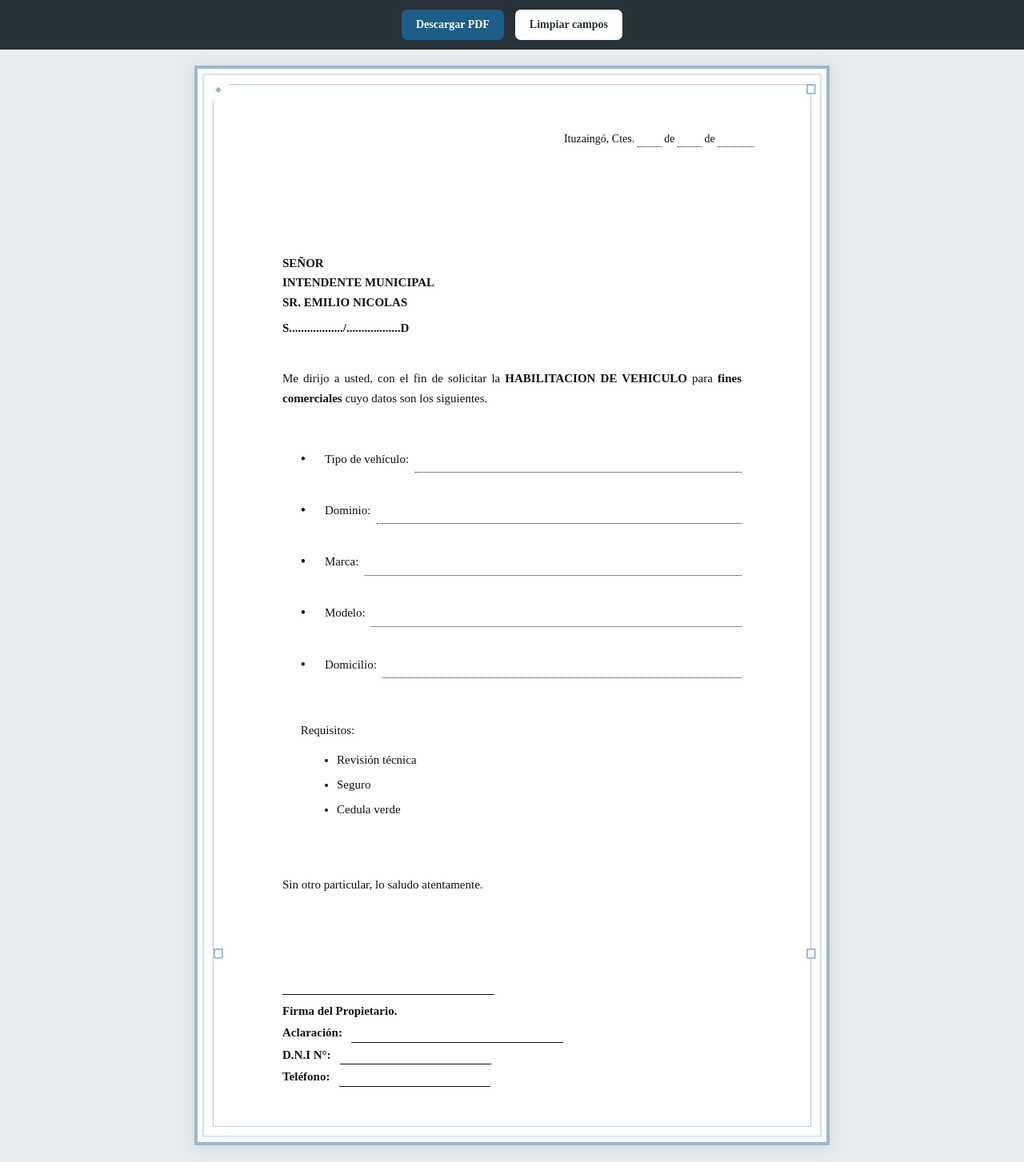
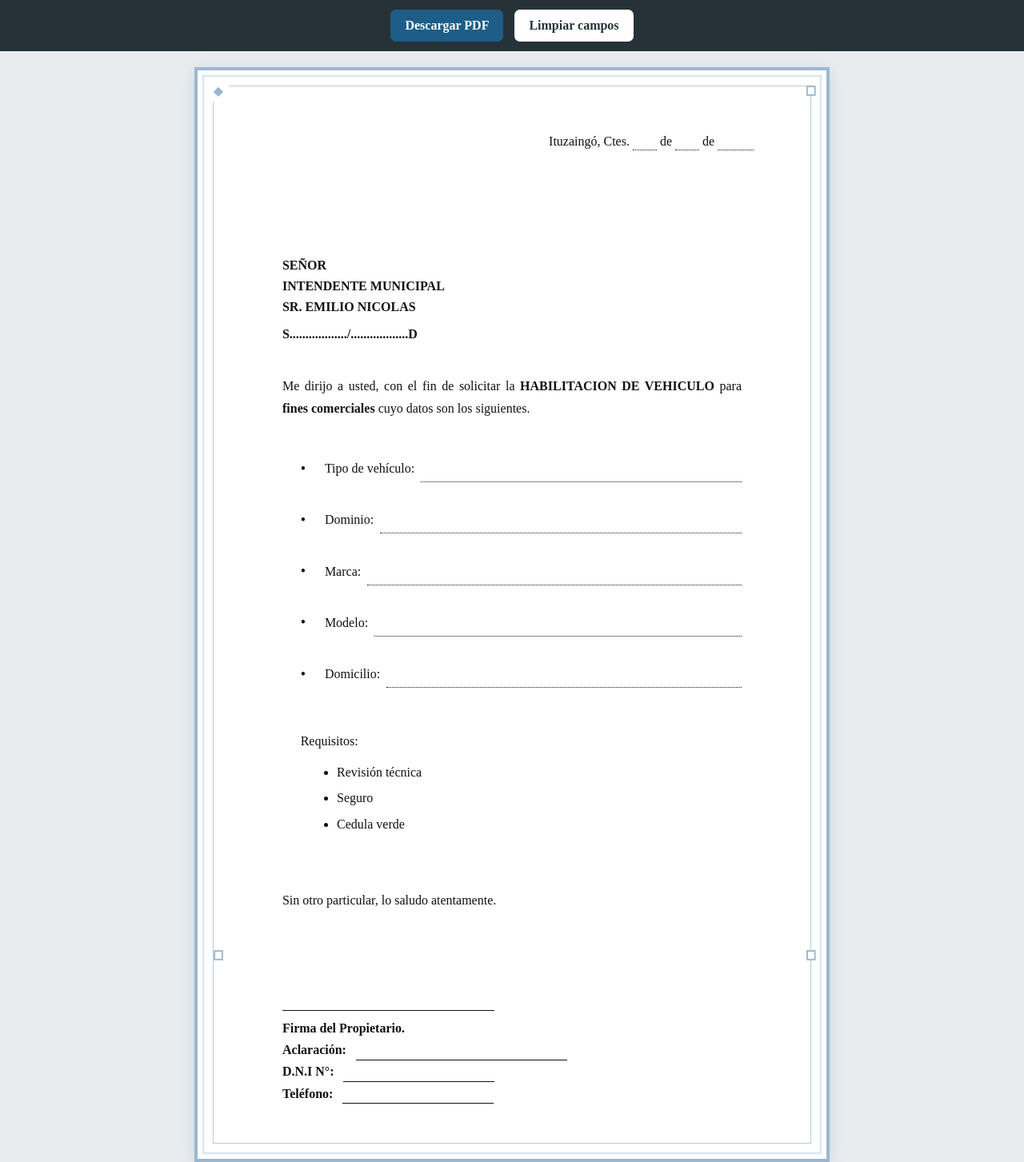
Before and after one commit to municipalidaddeituzaingo2026-arch/formularios-, a plain HTML site: page habilitacion-vehiculo/index.html in a window 1280 px wide. Shown: the top 1453 px of the page at 80% size. Drawn offline with Linux system fonts and the light colour scheme.

Commit message:
Increase font sizes to 16px in index.html
Updated font sizes from 14px and 15px to 16px for consistency.

```diff
--- a/habilitacion-vehiculo/index.html
+++ b/habilitacion-vehiculo/index.html
@@ -43,7 +43,7 @@ body {
   padding: 11px 18px;
   margin: 0 5px;
   font-family: "Times New Roman", Courier, monospace;
-  font-size: 14px;
+  font-size: 16px;
   font-weight: 700;
   cursor: pointer;
 }
@@ -112,7 +112,7 @@ body {
   background: white;
 
   font-family: "Times New Roman", Courier, monospace;
-  font-size: 10px;
+  font-size: 16px;
 
   box-shadow:
     196mm 0 0 -2.4mm white,
@@ -140,7 +140,7 @@ body {
   top: 4mm;
 
   white-space: nowrap;
-  font-size: 14px;
+  font-size: 16px;
 }
 
 .campo-fecha {
@@ -152,7 +152,7 @@ body {
   outline: none;
 
   font-family: "Times New Roman", Courier, monospace;
-  font-size: 14px;
+  font-size: 16px;
 
   text-align: center;
   background: transparent;
@@ -170,7 +170,7 @@ body {
   margin-top: 10mm;
   margin-left: 4mm;
 
-  font-size: 15px;
+  font-size: 16px;
   line-height: 1.65;
 
   font-weight: 700;
@@ -189,7 +189,7 @@ body {
   margin-left: 4mm;
   margin-right: 4mm;
 
-  font-size: 15px;
+  font-size: 16px;
   line-height: 1.7;
 
   text-align: justify;
@@ -217,7 +217,7 @@ body {
 
   min-height: 17mm;
 
-  font-size: 15px;
+  font-size: 16px;
 }
 
 .viñeta {
@@ -251,7 +251,7 @@ body {
   background: transparent;
 
   font-family: "Times New Roman", Courier, monospace;
-  font-size: 15px;
+  font-size: 16px;
 }
 
 /* ==============================
@@ -263,7 +263,7 @@ body {
   margin-left: 10mm;
   margin-right: 4mm;
 
-  font-size: 15px;
+  font-size: 16px;
   line-height: 1.7;
 }
 
@@ -287,7 +287,7 @@ body {
 
   text-align: left;
 
-  font-size: 15px;
+  font-size: 16px;
   line-height: 1.7;
 }
 
@@ -300,7 +300,7 @@ body {
   margin-left: 4mm;
 
   font-family: "Times New Roman", Courier, monospace;
-  font-size: 15px;
+  font-size: 16px;
 
   line-height: 1.7;
 }
```
